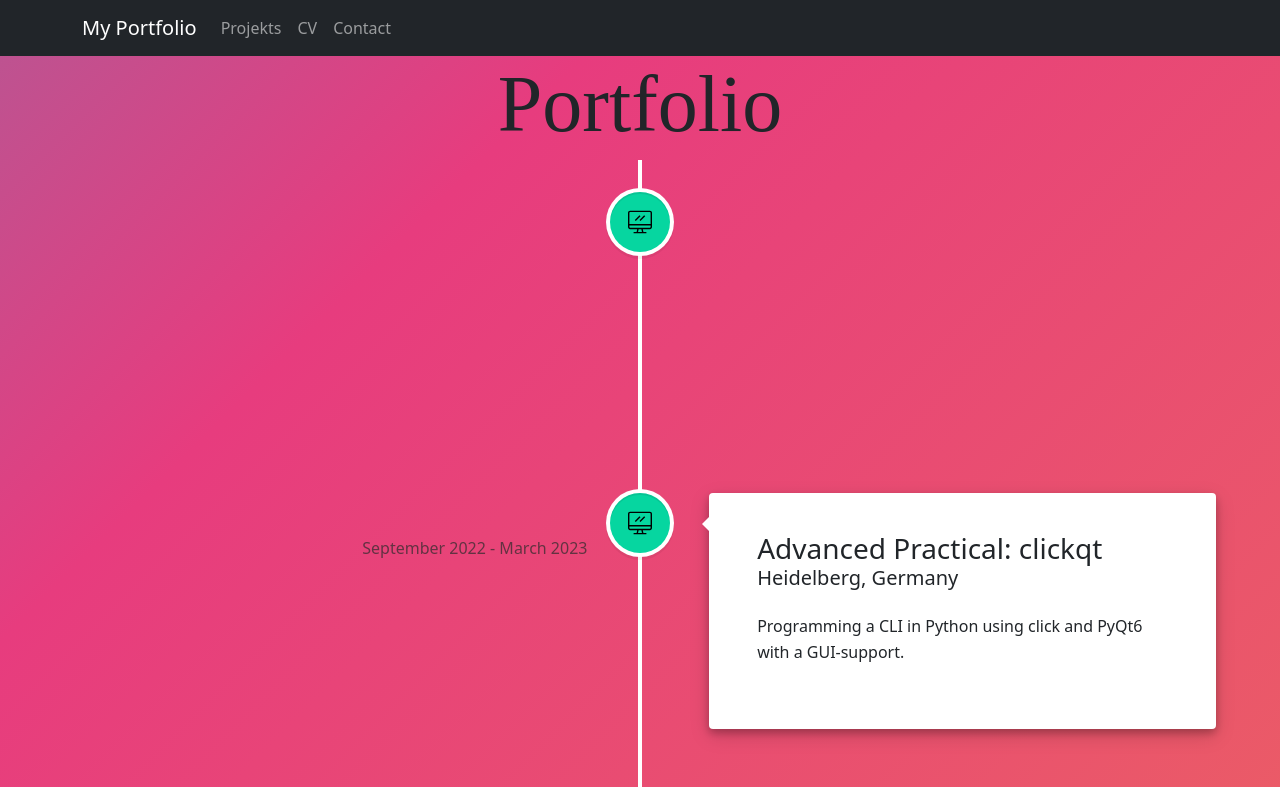
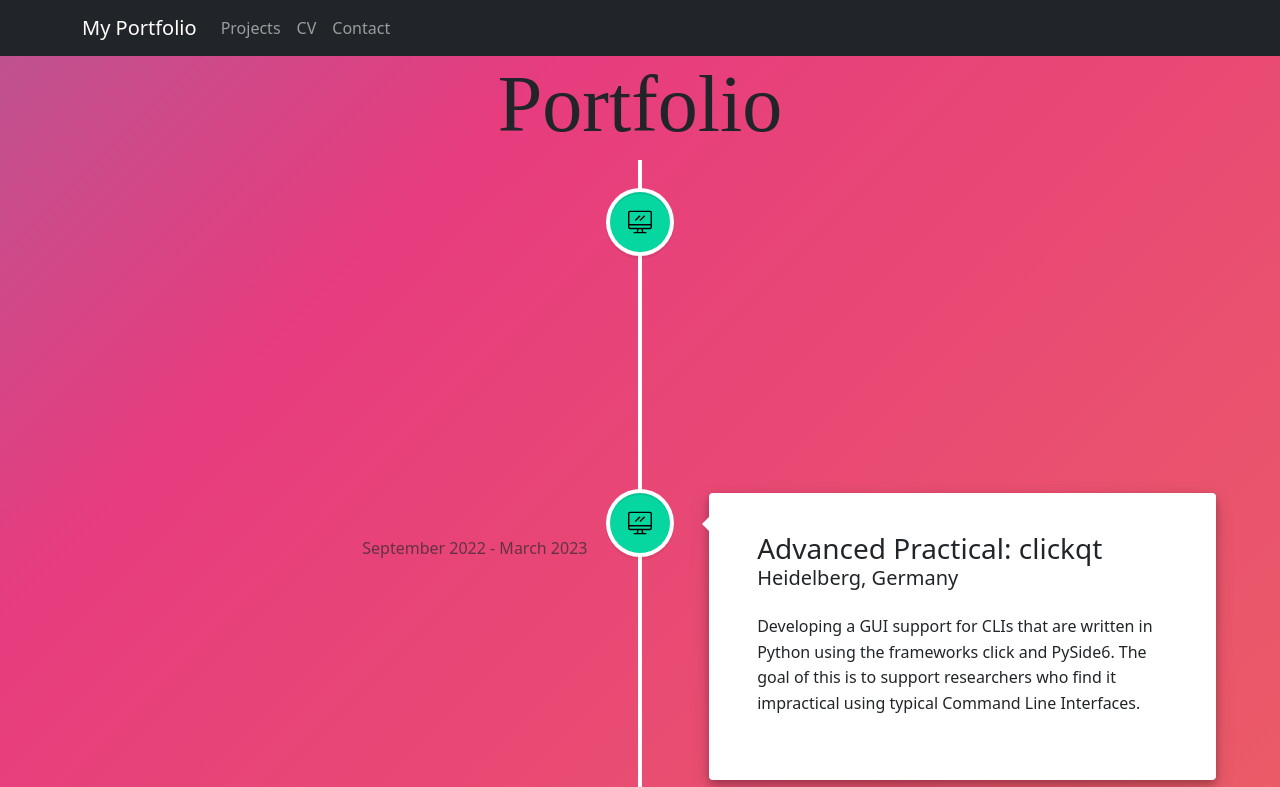
Before and after one commit to Tu2-prog/portfolio, a React (Create React App) app: page /cv in a window 1280 px wide. Shown: the top 787 px of the page. Built offline with nearby package versions, Linux system fonts and the light colour scheme.

Commit message:
updated dependencies

```diff
--- a/src/timelineElements.js
+++ b/src/timelineElements.js
@@ -13,7 +13,7 @@ let timelineElements = [
   title: "Advanced Practical: clickqt",
   location: "Heidelberg, Germany",
   description:
-  "Programming a CLI in Python using click and PyQt6 with a GUI-support.",
+  "Developing a GUI support for CLIs that are written in Python using the frameworks click and PySide6. The goal of this is to support researchers who find it impractical using typical Command Line Interfaces.",
   buttonText: "Company Website",
   date: "September 2022 - March 2023",
   icon: "work",
--- a/src/views/components/NavBar.js
+++ b/src/views/components/NavBar.js
@@ -20,7 +20,7 @@ export const NavBar = () => {
         <div className="collapse navbar-collapse" id="navbarNav">
           <ul className="navbar-nav">
             <li className="nav-item">
-              <a className="nav-link" href="/projects">Projekts</a>
+              <a className="nav-link" href="/projects">Projects</a>
             </li>
             <li className="nav-item">
               <a className="nav-link" href="/cv">CV</a>
```
Also changed, not shown: 1 other file (tests, documents, lock files or other folders).
